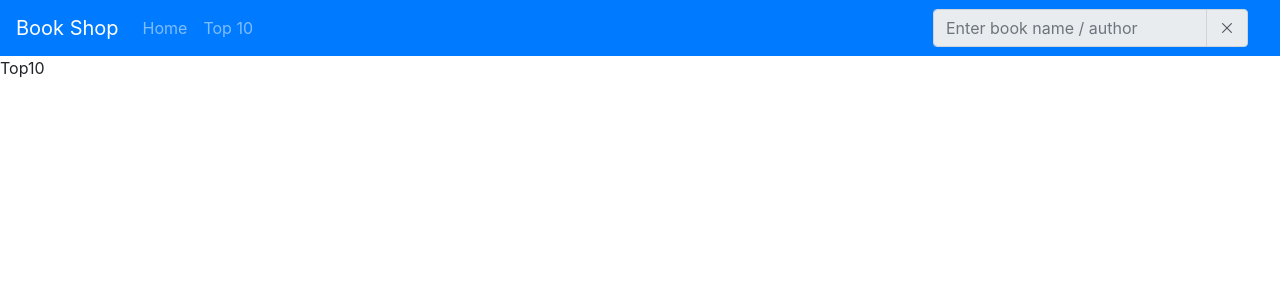
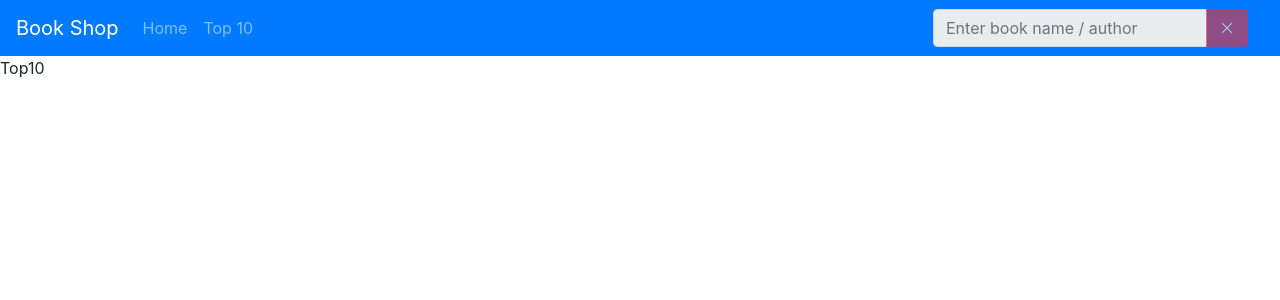
Before and after one commit to jazepsbumbiers/book-shop-front, a Vue app: page /top-10 in a window 1280 px wide. Shown: the top 300 px of the page. Built offline with nearby package versions, Linux system fonts and the light colour scheme.

Commit message:
refactor search comp.

```diff
--- a/src/components/BookCard.vue
+++ b/src/components/BookCard.vue
@@ -22,8 +22,13 @@
             </div>
 
             <div>
-                <h6 class="font-weight-bold">Copies purchased:</h6>
-                {{ book.copies_purchased }}
+                <h6 class="font-weight-bold">Copies sold (this month):</h6>
+                {{ book.copies_sold_in_month }}
+            </div>
+
+            <div>
+                <h6 class="font-weight-bold">Copies sold (total):</h6>
+                {{ book.copies_sold_in_total }}
             </div>
 
             <div>
@@ -58,10 +63,11 @@
 
         <b-modal
             :id="`show-book-${book.id}-summary-modal`"
-            :title="`${book.name} summary`"
+            :title="book.name"
+            hide-footer
             centered
-            hide-footer
         >
+            <h5 class="text-muted text-center">Summary:</h5>
             <p class="text-justify">{{ book.summary }}</p>
         </b-modal>
     </b-card>
--- a/src/components/Common/Search.vue
+++ b/src/components/Common/Search.vue
@@ -1,18 +1,21 @@
 <template>
     <b-input-group>
-        <template #append>
-            <b-input-group-text @click="clearSearch">
-                <i class="las la-times"></i>
-            </b-input-group-text>
-        </template>
-
         <b-form-input
-            type="text"
             v-model.trim="query"
-            debounce="500"
+            :debounce="750"
             :placeholder="placeholder"
             :disabled="!searchAllowed"
         />
+
+        <b-input-group-append>
+            <b-button
+                variant="danger"
+                :disabled="clearSearchDisabled"
+                @click="query = ''"
+            >
+                <i class="las la-times"></i>
+            </b-button>
+        </b-input-group-append>
     </b-input-group>
 </template>
 
@@ -35,6 +38,11 @@
                 query: '',
             };
         },
+        computed: {
+            clearSearchDisabled() {
+                return Boolean(!this.query.length);
+            },
+        },
         watch: {
             async query(value) {
                 const response = await localAPI.get(`/books?query=${value}`);
@@ -42,10 +50,11 @@
                 console.log(response.data);
             },
         },
-        methods: {
-            clearSearch() {
-                this.query = '';
-            },
-        },
     };
 </script>
+
+<style scoped>
+    input[type="text"]:disabled, button:disabled {
+        cursor: not-allowed;
+    }
+</style>
```
Also changed, not shown: src/components/List.vue (line endings or trailing spaces).
